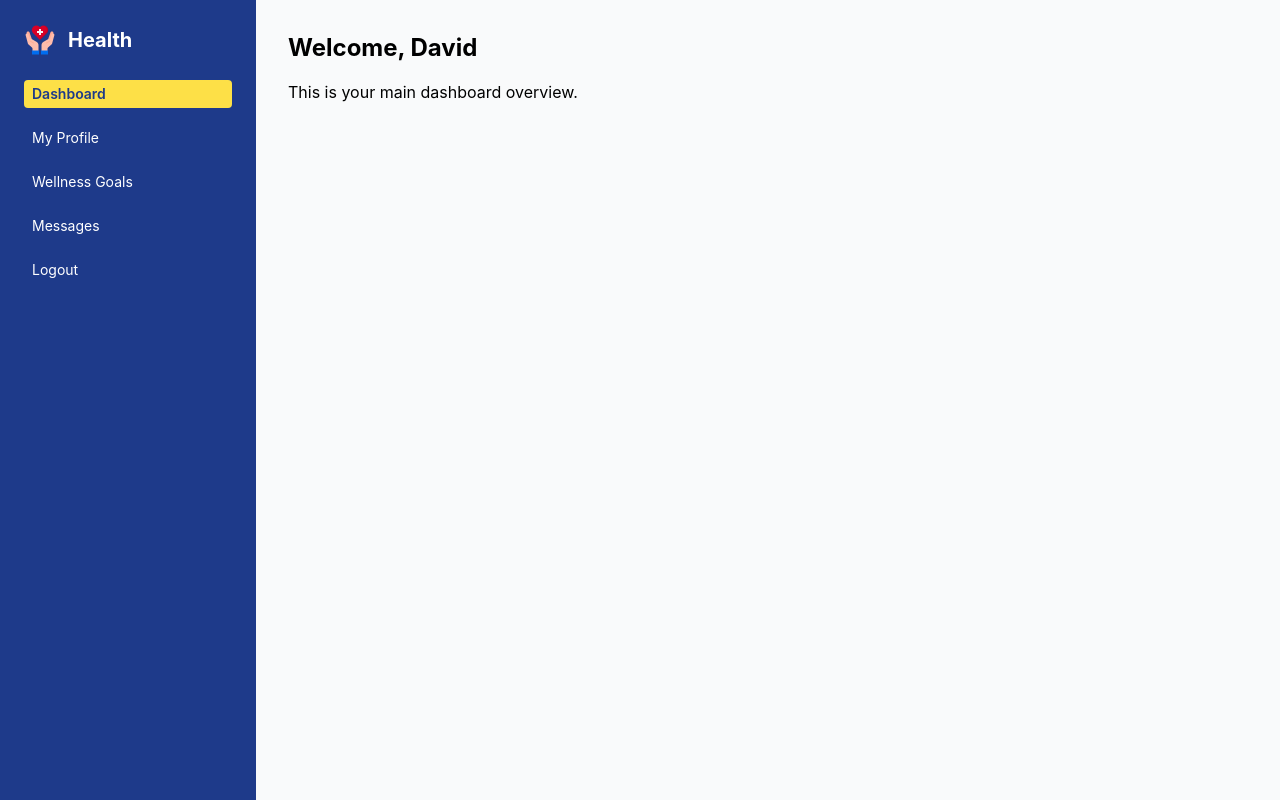
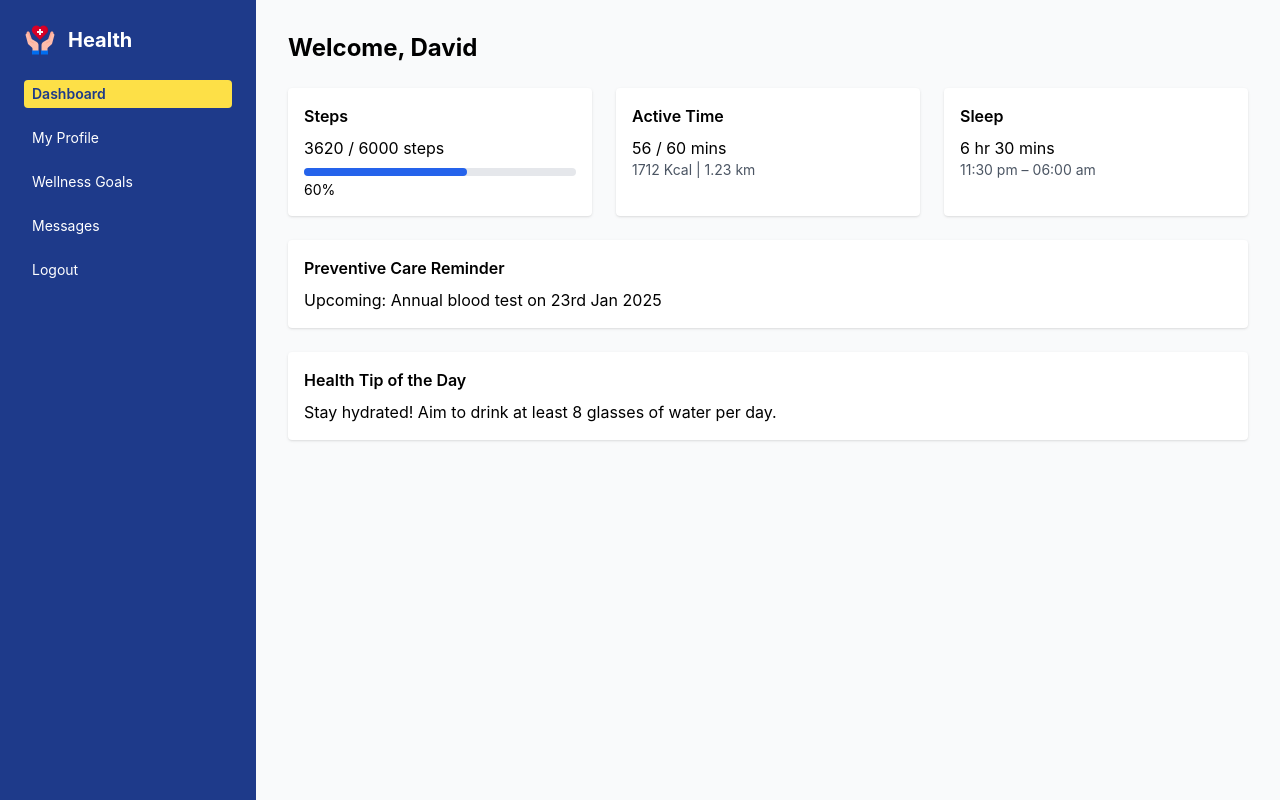
Before and after one commit to NaniNarayanan/healthcare_portal, a React (Create React App) app: page /dashboard in a window 1280 px wide. Built offline with nearby package versions, Linux system fonts and the light colour scheme.

Commit message:
Dashboard page content updates

```diff
--- a/src/pages/DashboardHome.jsx
+++ b/src/pages/DashboardHome.jsx
@@ -1,8 +1,66 @@
 export default function DashboardHome() {
+  const patient = {
+    name: "David",
+    goals: {
+      steps: 3620,
+      targetSteps: 6000,
+      activeTime: "56 / 60 mins",
+      calories: "1712 Kcal",
+      distance: "1.23 km",
+      sleep: "6 hr 30 mins",
+      sleepTime: "11:30 pm – 06:00 am",
+    },
+    reminder: "Annual blood test on 23rd Jan 2025",
+    tip: "Stay hydrated! Aim to drink at least 8 glasses of water per day.",
+  };
+
+  const progressPercent = Math.round((patient.goals.steps / patient.goals.targetSteps) * 100);
+
   return (
-    <div>
-      <h1 className="text-2xl font-bold mb-4">Welcome, David</h1>
-      <p>This is your main dashboard overview.</p>
+    <div className="space-y-6">
+      <h1 className="text-2xl font-bold">Welcome, {patient.name}</h1>
+
+      {/* Wellness Goals */}
+      <div className="grid grid-cols-1 sm:grid-cols-2 lg:grid-cols-3 gap-6">
+        {/* Steps */}
+        <div className="bg-white p-4 rounded shadow">
+          <h2 className="font-semibold mb-2">Steps</h2>
+          <p>{patient.goals.steps} / {patient.goals.targetSteps} steps</p>
+          <div className="w-full bg-gray-200 rounded-full h-2 mt-2">
+            <div
+              className="bg-blue-600 h-2 rounded-full"
+              style={{ width: `${progressPercent}%` }}
+            ></div>
+          </div>
+          <p className="text-sm mt-1">{progressPercent}%</p>
+        </div>
+
+        {/* Active Time */}
+        <div className="bg-white p-4 rounded shadow">
+          <h2 className="font-semibold mb-2">Active Time</h2>
+          <p>{patient.goals.activeTime}</p>
+          <p className="text-sm text-gray-600">{patient.goals.calories} | {patient.goals.distance}</p>
+        </div>
+
+        {/* Sleep */}
+        <div className="bg-white p-4 rounded shadow">
+          <h2 className="font-semibold mb-2">Sleep</h2>
+          <p>{patient.goals.sleep}</p>
+          <p className="text-sm text-gray-600">{patient.goals.sleepTime}</p>
+        </div>
+      </div>
+
+      {/* Preventive Care Reminder */}
+      <div className="bg-white p-4 rounded shadow">
+        <h2 className="font-semibold mb-2">Preventive Care Reminder</h2>
+        <p>Upcoming: {patient.reminder}</p>
+      </div>
+
+      {/* Health Tip */}
+      <div className="bg-white p-4 rounded shadow">
+        <h2 className="font-semibold mb-2">Health Tip of the Day</h2>
+        <p>{patient.tip}</p>
+      </div>
     </div>
   );
 }
```
